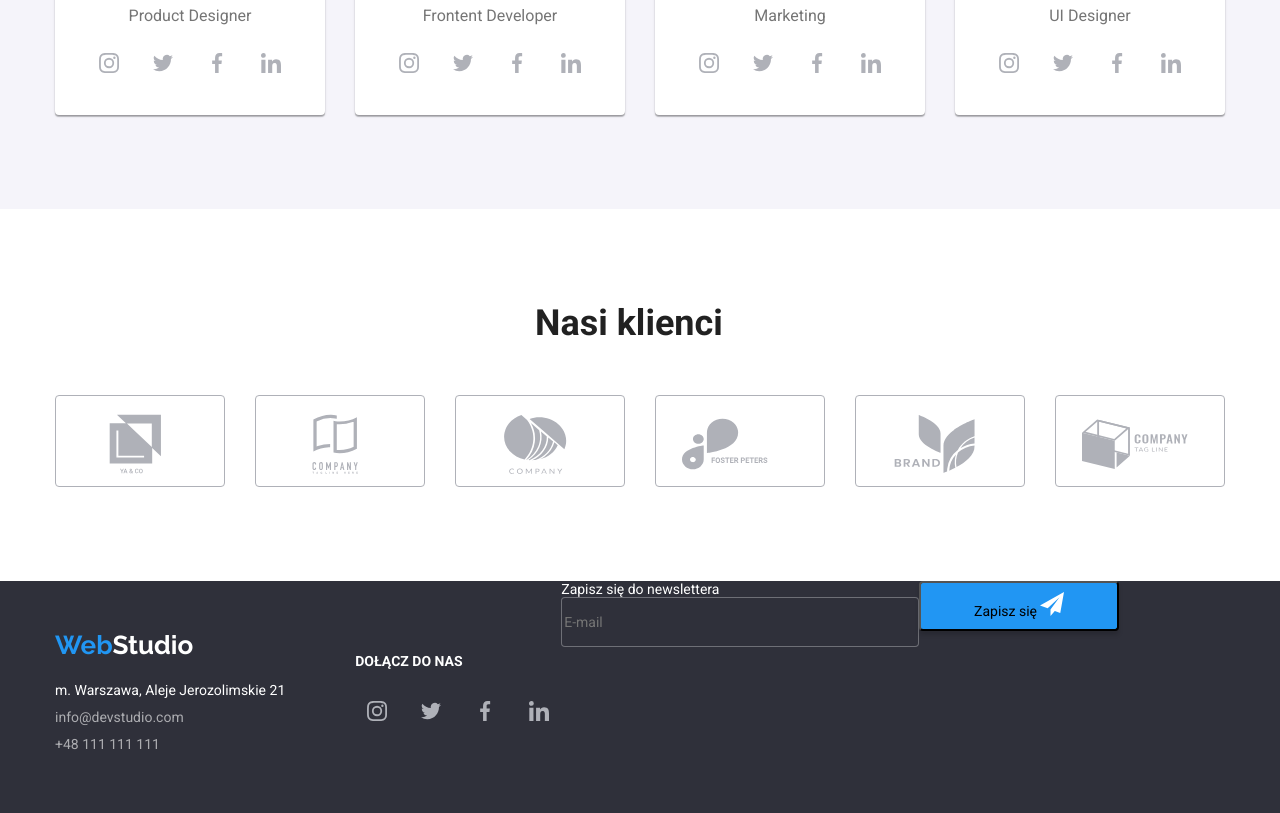
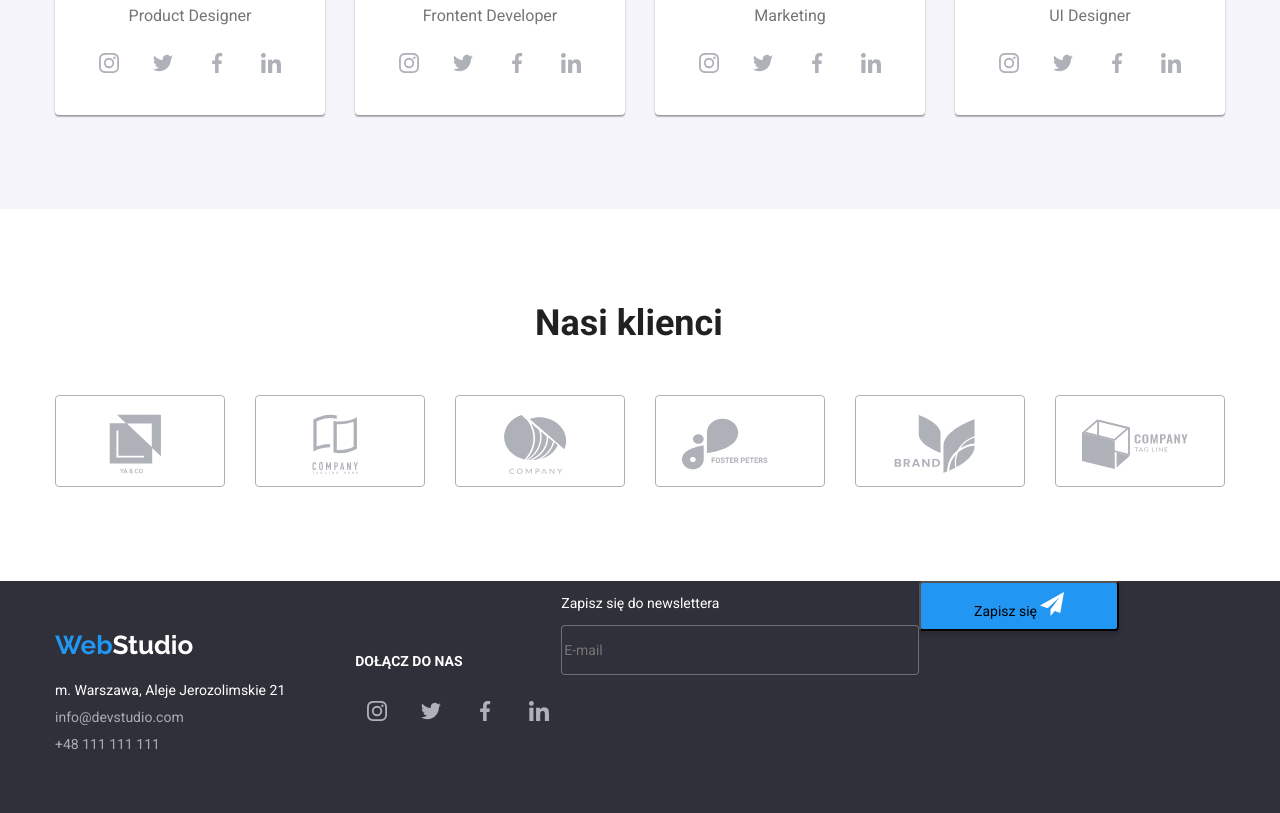
Before and after one commit to HannaRogalska/goit-markup-hw-06, a plain HTML site: page index.html in a window 1280 px wide. Shown: the part 2111-2924 px from the top of the page. Drawn offline with nearby package versions, Linux system fonts and the light colour scheme.

Commit message:
css
stylizacja form

```diff
--- a/css/styles.css
+++ b/css/styles.css
@@ -400,27 +400,6 @@ footer {
   line-height: 16px;
   text-transform: uppercase;
 }
-.footer-send {
-  display: flex;
-}
-input {
-  width: 358px;
-  height: 50px;
-  border: 1px solid rgba(255, 255, 255, 0.3);
-  border-radius: 4px;
-  background-color: #2f303a;
-}
-label {
-  display: flex;
-  flex-direction: column;
-}
-.footer-button {
-  width: 200px;
-  height: 50px;
-  background: #2196f3;
-  box-shadow: 0px 4px 4px rgba(0, 0, 0, 0.15);
-  border-radius: 4px;
-}
 
 .kontakt-color {
   color: var(--kontakt-color);
@@ -444,6 +423,30 @@ label {
   padding-bottom: 60px;
   padding-left: 15px;
 }
+.footer-send {
+  display: flex;
+}
+.footer-input {
+  width: 358px;
+  height: 50px;
+  border: 1px solid rgba(255, 255, 255, 0.3);
+  border-radius: 4px;
+  background-color: #2f303a;
+}
+.footer-label {
+  display: flex;
+  flex-direction: column;
+}
+.footer-registration {
+}
+.footer-button {
+  width: 200px;
+  height: 50px;
+  background: #2196f3;
+  box-shadow: 0px 4px 4px rgba(0, 0, 0, 0.15);
+  border-radius: 4px;
+}
+
 .portfolio-main-block {
   background-color: #ffffff;
   display: flex;
--- a/index.html
+++ b/index.html
@@ -382,9 +382,12 @@
           </div>
           <div class="">
             <form class="footer-send" name="send" autocomplete="on" novalidate>
-              <label>
-                Zapisz się do newslettera
-                <input
+              <label class="footer-label">
+                <p class="footer-registration">
+                  Zapisz się do newslettera
+                </p>
+
+                <input class="footer-input"
                 type="email"
                 name="email"
                 placeholder="E-mail"
```
